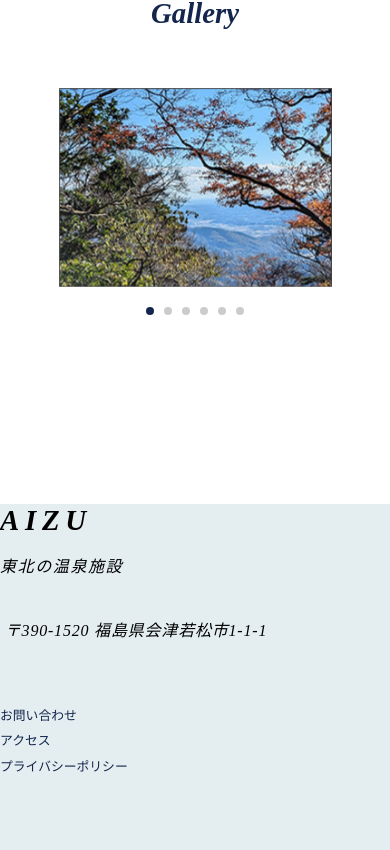
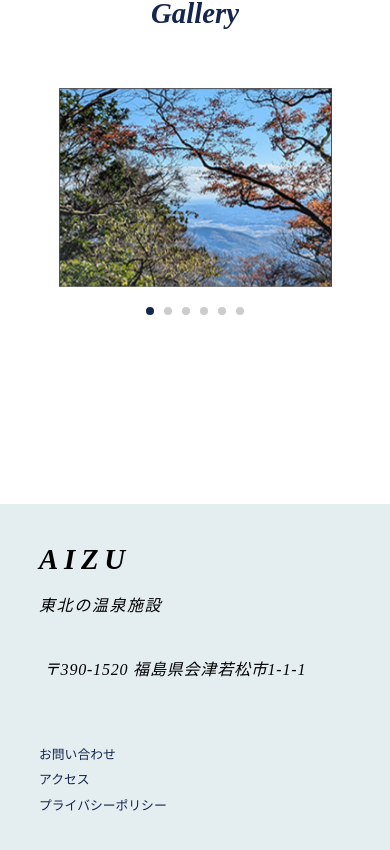
Before and after one commit to kouji-625/aizu-client, a React (Vite) app: page / in a window 390 px wide. Shown: the part 5635-6485 px from the top of the page. Built offline with nearby package versions, Linux system fonts and the light colour scheme.

Commit message:
Footer.css

```diff
--- a/src/styles/top-page/Footer.css
+++ b/src/styles/top-page/Footer.css
@@ -94,7 +94,7 @@
       height: 50vh;
       background-color: #e4edf0;
   }
-  .footer-container {
+  .footer-top-container {
       width: 80%;
       margin-inline: auto;
       padding-top: 10%;
```
